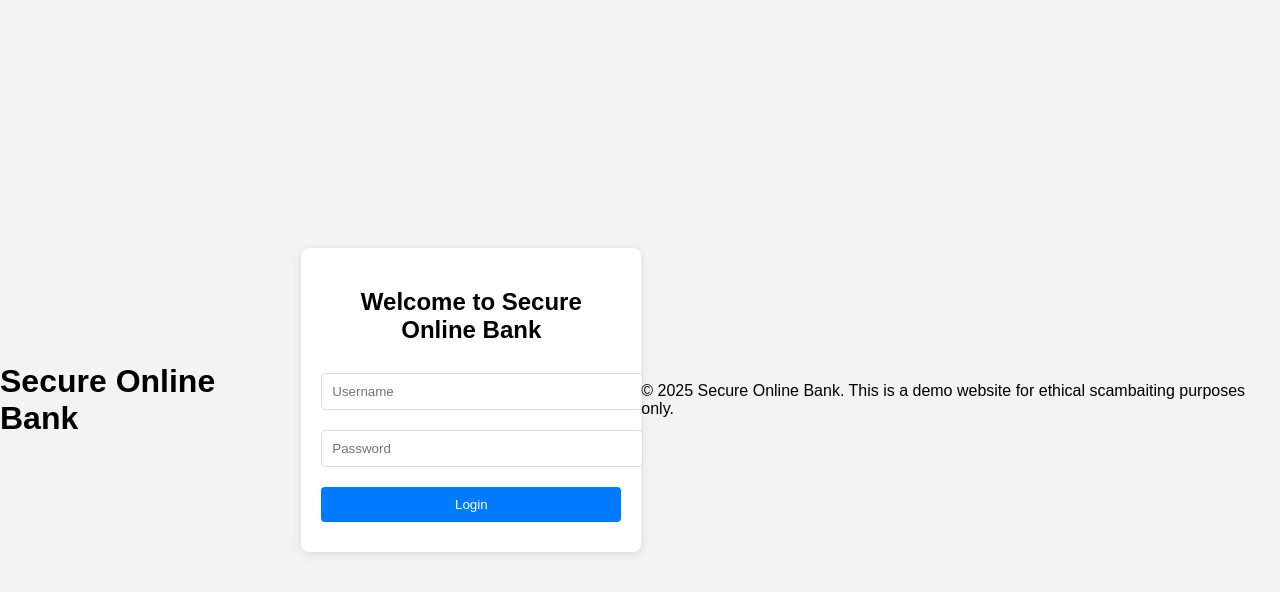
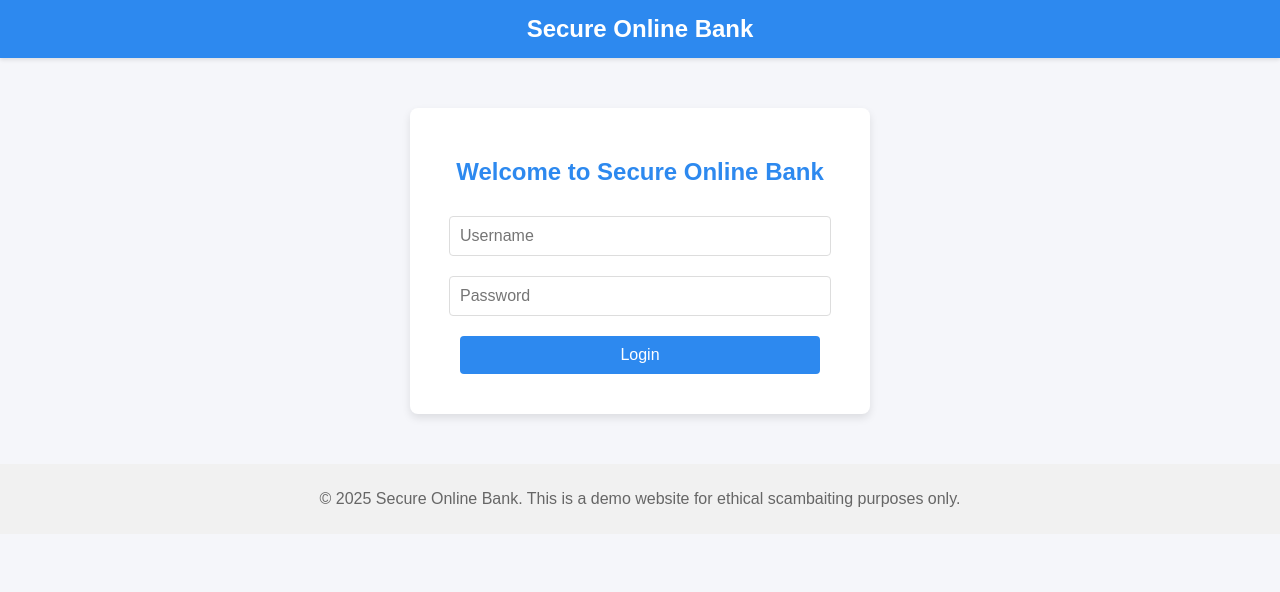
Before and after one commit to Djtoups/FakeBank3, a plain HTML site: page index.html in a window 1280 px wide. Drawn offline with Linux system fonts and the light colour scheme.

Commit message:
Update style.css

```diff
--- a/style.css
+++ b/style.css
@@ -1,42 +1,89 @@
+/* General Styles */
 body {
-    font-family: Arial, sans-serif;
-    background-color: #f3f3f3;
+    font-family: 'Arial', sans-serif;
+    background-color: #f5f6fa;
     margin: 0;
     padding: 0;
-    display: flex;
-    justify-content: center;
-    align-items: center;
-    height: 100vh;
+    color: #333;
 }
 
+/* Header */
+header {
+    background-color: #2d89ef;
+    color: #fff;
+    padding: 15px 20px;
+    text-align: center;
+    box-shadow: 0 2px 4px rgba(0, 0, 0, 0.1);
+}
+
+h1 {
+    margin: 0;
+    font-size: 24px;
+}
+
+/* Login Container */
 .login-container, .dashboard {
     background: #fff;
-    padding: 20px;
+    padding: 30px;
+    margin: 50px auto;
     border-radius: 8px;
-    box-shadow: 0 2px 10px rgba(0, 0, 0, 0.1);
+    box-shadow: 0 4px 8px rgba(0, 0, 0, 0.1);
+    max-width: 400px;
     text-align: center;
-    width: 300px;
+}
+
+h2 {
+    color: #2d89ef;
+}
+
+input, button {
+    margin: 10px 0;
+    padding: 10px;
+    width: 90%;
+    border: 1px solid #ddd;
+    border-radius: 4px;
+    font-size: 16px;
+}
+
+button {
+    background: #2d89ef;
+    color: #fff;
+    border: none;
+    cursor: pointer;
+    transition: background 0.3s ease;
+}
+
+button:hover {
+    background: #1e5bbf;
+}
+
+/* Dashboard */
+.dashboard {
+    text-align: left;
+}
+
+ul {
+    list-style: none;
+    padding: 0;
+}
+
+li {
+    background: #f9f9f9;
+    margin: 5px 0;
+    padding: 10px;
+    border: 1px solid #ddd;
+    border-radius: 4px;
+}
+
+/* Footer */
+footer {
+    text-align: center;
+    padding: 10px 0;
+    margin-top: 20px;
+    background: #f1f1f1;
+    color: #666;
 }
 
 .hidden {
     display: none;
 }
-
-input, button {
-    margin: 10px 0;
-    padding: 10px;
-    width: 100%;
-    border: 1px solid #ddd;
-    border-radius: 4px;
-}
-
-button {
-    background: #007bff;
-    color: #fff;
-    border: none;
-    cursor: pointer;
-}
-
-button:hover {
-    background: #0056b3;
-}
```
